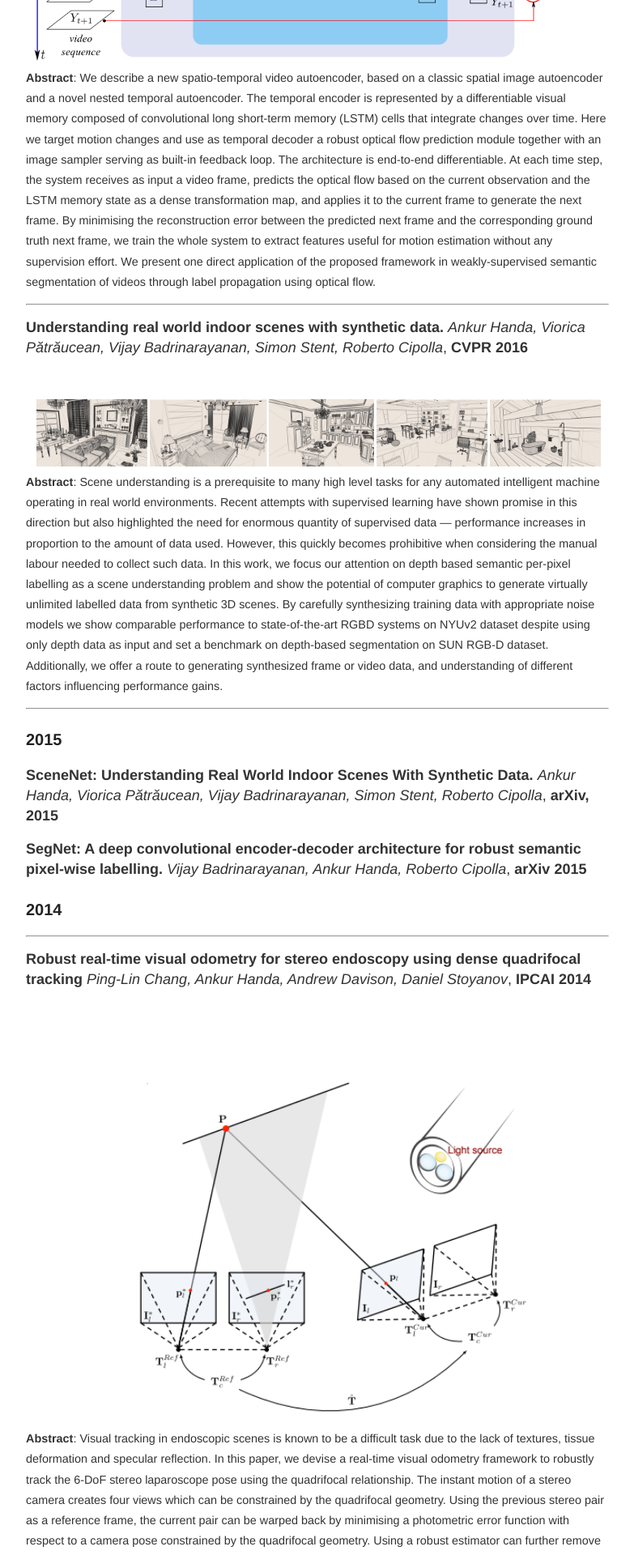
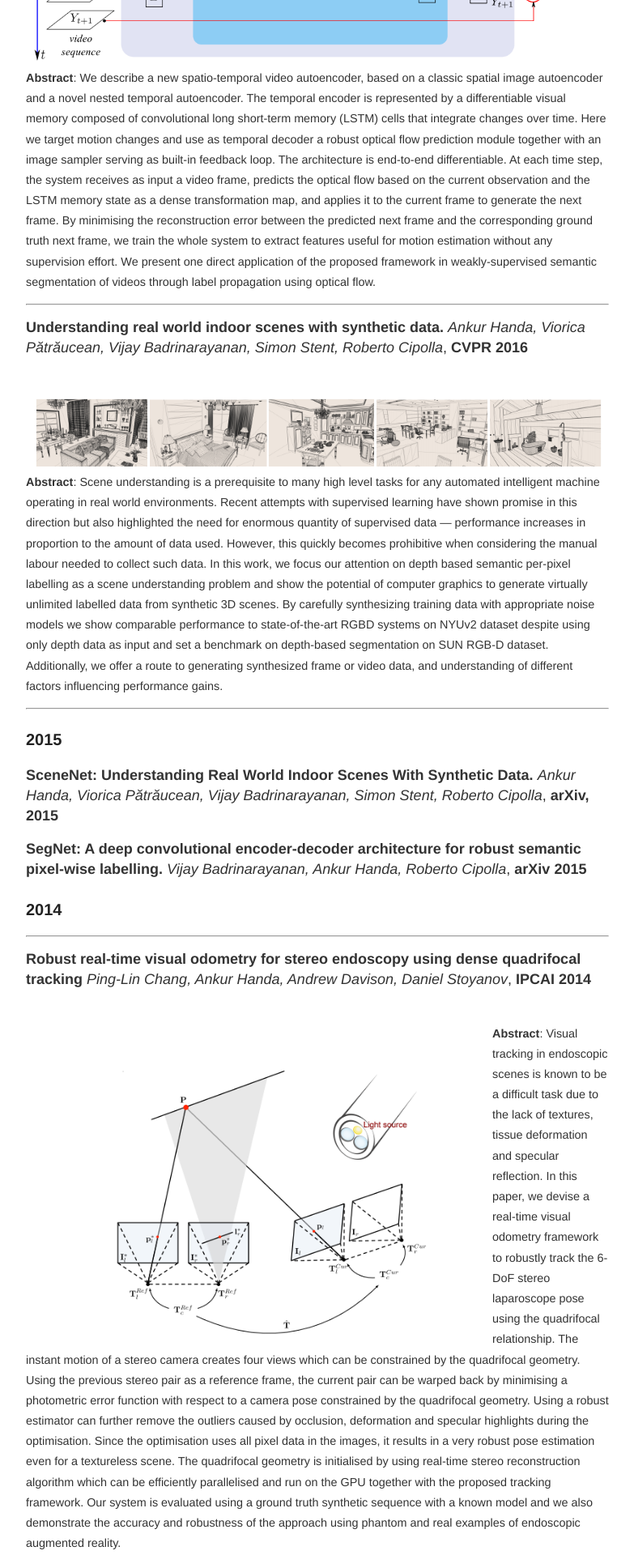
Before and after one commit to ankurhanda/ankurhanda.github.io, a Jekyll site: the page built from publications.md, in a window 1280 px wide. Shown: the part 4480-6400 px from the top of the page at 81% size, without its empty margins (248-1031 px from the left). Built offline with Jekyll 4.4.1, drawn with Linux system fonts in a browser that asks for light colours.

Commit message:
adding IPMI paper
Signed-off-by: Ankur Handa <ahanda@dhcp-10-21-132-110.nvidia.com>

```diff
--- a/publications.md
+++ b/publications.md
@@ -79,7 +79,7 @@ permalink: /publications/
 **Robust real-time visual odometry for stereo endoscopy using dense quadrifocal tracking** _Ping-Lin Chang, Ankur Handa, Andrew Davison, Daniel Stoyanov_, **IPCAI 2014**
 
 <br>
-<img align="left" src="/images/pubs/IPMI2014.png" width="100%"> <span style="line-height: 0.5; font-size: 0.8em;">**Abstract**: Visual tracking in endoscopic scenes is known to be a difficult
+<img align="left" src="/images/pubs/IPMI2014.png" width="80%"> <span style="line-height: 0.5; font-size: 0.8em;">**Abstract**: Visual tracking in endoscopic scenes is known to be a difficult
 task due to the lack of textures, tissue deformation and specular reflection. In this paper, we devise a real-time visual odometry framework to robustly track the 6-DoF stereo laparoscope pose using the quadrifocal relationship. The instant motion of a stereo camera creates four views which can be constrained by the quadrifocal geometry. Using the previous stereo pair as a reference frame, the current pair can be warped back by minimising a photometric error function with respect to a camera pose constrained by the quadrifocal geometry. Using a robust estimator can further remove the outliers caused by occlusion, deformation and specular highlights during the optimisation. Since the optimisation uses all pixel data in the images, it results in a very robust pose estimation even for a textureless scene. The quadrifocal geometry is initialised by using real-time stereo reconstruction algorithm which can be efficiently parallelised and run on the GPU together with the proposed tracking framework. Our system is evaluated using a ground truth synthetic sequence with a known model and we also demonstrate the accuracy and robustness of the approach using phantom and real examples of endoscopic augmented reality.
  </span>
 <hr>
```
